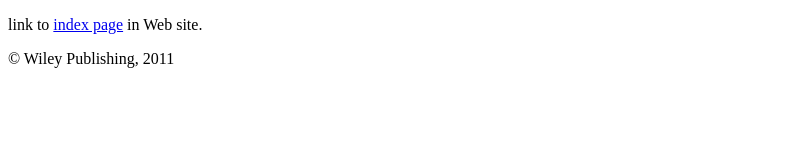
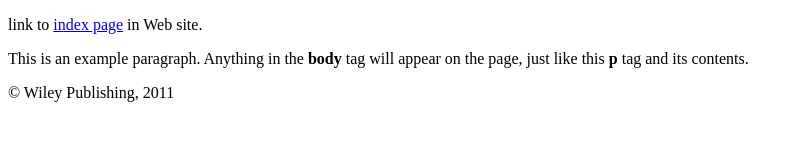
Before and after one commit to anithathomaz85/GITAssignment, a plain HTML site: page featureOnePage.html in a window 1280 px wide. Shown: the whole page, without its empty margins (0-803 px from the left). Drawn offline with Linux system fonts and the light colour scheme.

Commit message:
index - modified

```diff
--- a/featureOnePage.html
+++ b/featureOnePage.html
@@ -7,6 +7,9 @@
 </head>
 <body>
     <p>link to <a href="index.html">index page</a> in Web site.</p>
+    <p>This is an example paragraph. Anything in the
+        <strong>body</strong>
+        tag will appear on the page, just like this <strong>p</strong> tag and its contents.</p>
 <!-- And add a copyright notice.-->
 <p>© Wiley Publishing, 2011</p>
 </body>
```
